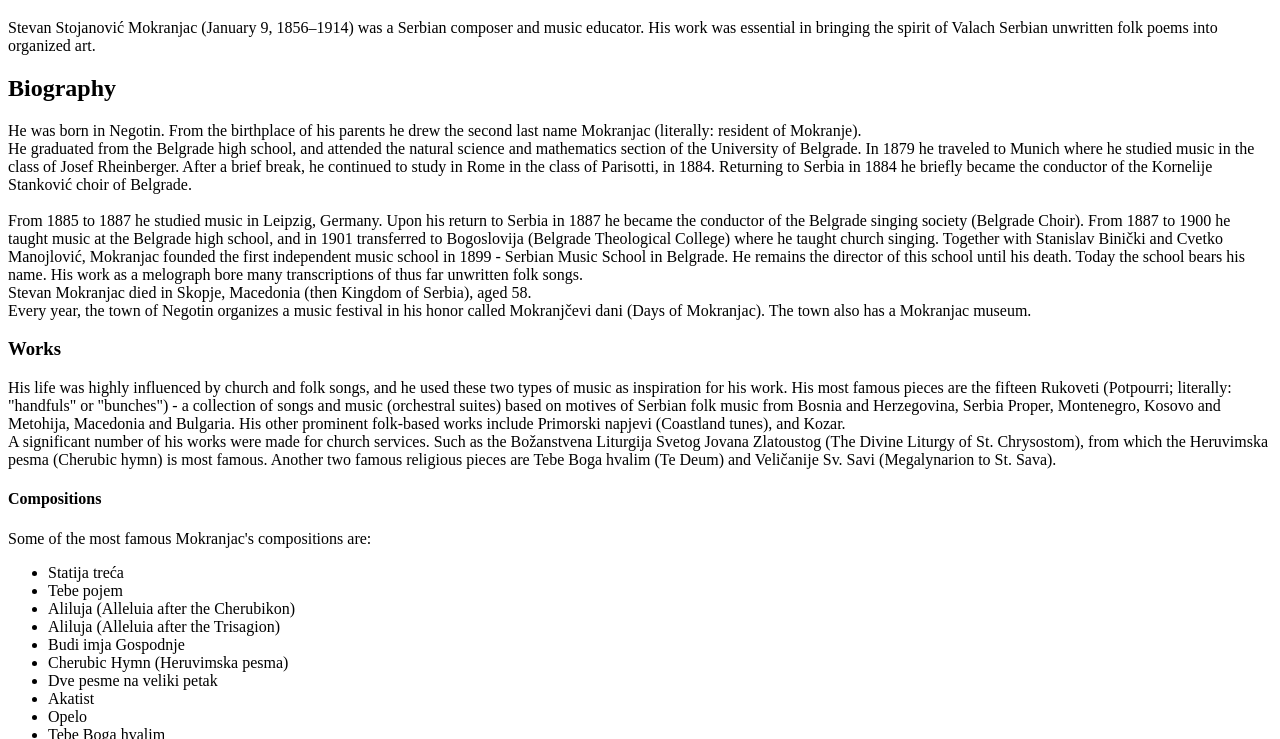
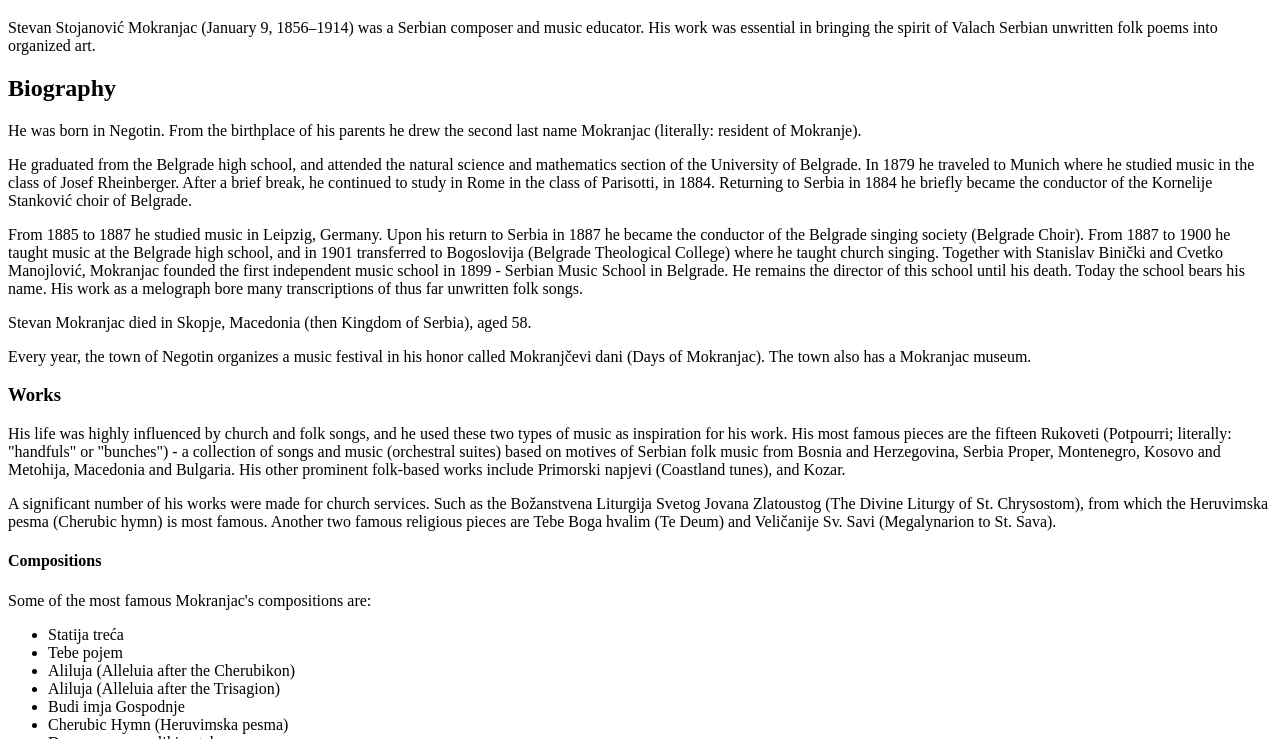
Before and after one commit to BardoczDaniel/Proiecte-HTML-CSS, a plain HTML site: page index.html in a window 1280 px wide. Shown: the part 61-800 px from the top of the page. Drawn offline with Linux system fonts and the light colour scheme.

Commit message:
Corectat

```diff
--- a/index.html
+++ b/index.html
@@ -15,33 +15,34 @@
 
         <h1>Stevan Stojanović Mokranjac</h1>
 
-        <p dir="ltr">Stevan Stojanović Mokranjac (January 9, 1856–1914) was a Serbian composer and music educator. His work was essential in bringing the spirit of Valach Serbian unwritten folk poems into organized art.</p>
+        <p>Stevan Stojanović Mokranjac (January 9, 1856–1914) was a Serbian composer and music educator. His work was essential in bringing the spirit of Valach Serbian unwritten folk poems into organized art.</p>
 
         <h2>Biography</h2>
 
 
-        <p dir="ltr">
-            He was born in Negotin. From the birthplace of his parents he drew the second last name Mokranjac (literally: resident of Mokranje).<br>
+       <p>
+            He was born in Negotin. From the birthplace of his parents he drew the second last name Mokranjac (literally: resident of Mokranje).</p>
+       <p>
+            He graduated from the Belgrade high school, and attended the natural science and mathematics section of the University of Belgrade. In 1879 he traveled to Munich where he studied music in the class of Josef Rheinberger. After a brief break, he continued to study in Rome in the class of Parisotti, in 1884. Returning to Serbia in 1884 he briefly became the conductor of the Kornelije Stanković choir of Belgrade.</p>
+       <p>
+            From 1885 to 1887 he studied music in Leipzig, Germany. Upon his return to Serbia in 1887 he became the conductor of the Belgrade singing society (Belgrade Choir). From 1887 to 1900 he taught music at the Belgrade high school, and in 1901 transferred to Bogoslovija (Belgrade Theological College) where he taught church singing. Together with Stanislav Binički and Cvetko Manojlović, Mokranjac founded the first independent music school in 1899 - Serbian Music School in Belgrade. He remains the director of this school until his death. Today the school bears his name. His work as a melograph bore many transcriptions of thus far unwritten folk songs.</p>
+       <p>
+            Stevan Mokranjac died in Skopje, Macedonia (then Kingdom of Serbia), aged 58.</p>
+       <p>
+            Every year, the town of Negotin organizes a music festival in his honor called Mokranjčevi dani (Days of Mokranjac). The town also has a Mokranjac museum.</p>
 
-            He graduated from the Belgrade high school, and attended the natural science and mathematics section of the University of Belgrade. In 1879 he traveled to Munich where he studied music in the class of Josef Rheinberger. After a brief break, he continued to study in Rome in the class of Parisotti, in 1884. Returning to Serbia in 1884 he briefly became the conductor of the Kornelije Stanković choir of Belgrade.<br><br>
-
-            From 1885 to 1887 he studied music in Leipzig, Germany. Upon his return to Serbia in 1887 he became the conductor of the Belgrade singing society (Belgrade Choir). From 1887 to 1900 he taught music at the Belgrade high school, and in 1901 transferred to Bogoslovija (Belgrade Theological College) where he taught church singing. Together with Stanislav Binički and Cvetko Manojlović, Mokranjac founded the first independent music school in 1899 - Serbian Music School in Belgrade. He remains the director of this school until his death. Today the school bears his name. His work as a melograph bore many transcriptions of thus far unwritten folk songs.<br>
-
-            Stevan Mokranjac died in Skopje, Macedonia (then Kingdom of Serbia), aged 58.<br>
-
-            Every year, the town of Negotin organizes a music festival in his honor called Mokranjčevi dani (Days of Mokranjac). The town also has a Mokranjac museum.
-        </p>
 
         <h3>Works</h3>
 
-        <p dir="ltr">
-            His life was highly influenced by church and folk songs, and he used these two types of music as inspiration for his work. His most famous pieces are the fifteen Rukoveti (Potpourri; literally: "handfuls" or "bunches") - a collection of songs and music (orchestral suites) based on motives of Serbian folk music from Bosnia and Herzegovina, Serbia Proper, Montenegro, Kosovo and Metohija, Macedonia and Bulgaria. His other prominent folk-based works include Primorski napjevi (Coastland tunes), and Kozar.<br>
+        <p>
+            His life was highly influenced by church and folk songs, and he used these two types of music as inspiration for his work. His most famous pieces are the fifteen Rukoveti (Potpourri; literally: "handfuls" or "bunches") - a collection of songs and music (orchestral suites) based on motives of Serbian folk music from Bosnia and Herzegovina, Serbia Proper, Montenegro, Kosovo and Metohija, Macedonia and Bulgaria. His other prominent folk-based works include Primorski napjevi (Coastland tunes), and Kozar.</p>
+        <p>
             A significant number of his works were made for church services. Such as the Božanstvena Liturgija Svetog Jovana Zlatoustog (The Divine Liturgy of St. Chrysostom), from which the Heruvimska pesma (Cherubic hymn) is most famous. Another two famous religious pieces are Tebe Boga hvalim (Te Deum) and Veličanije Sv. Savi (Megalynarion to St. Sava).
         </p>
 
         <h4>Compositions</h4>
 
-        <p dir="ltr">
+        <p>
             Some of the most famous Mokranjac's compositions are:
         </p>
 
@@ -63,6 +64,5 @@
 
         </ul>
 
-
     </body>
 </html>
```
